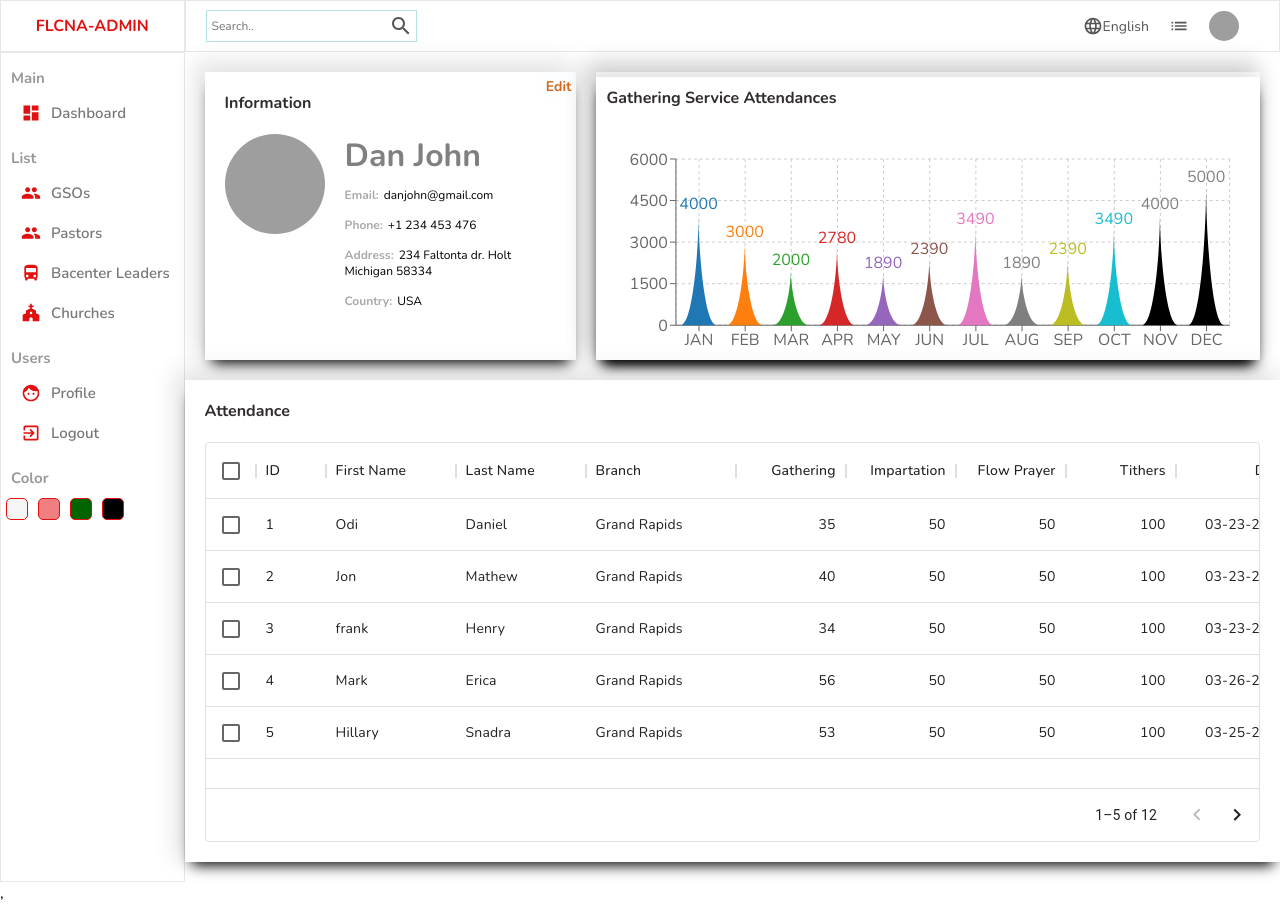
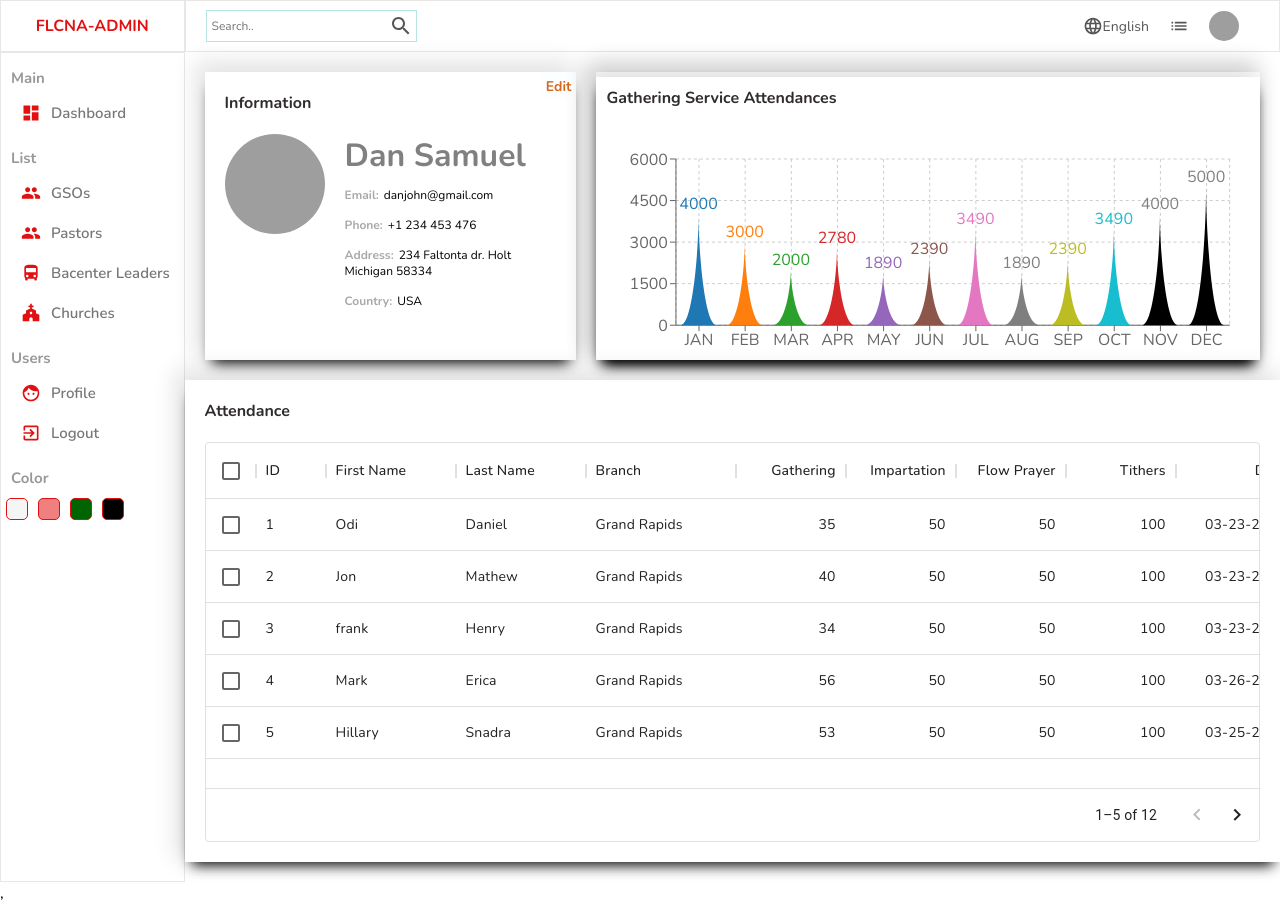
Before and after one commit to Danielion1/first_love_admin_app, a React (Create React App) app: page /users/1 in a window 1280 px wide. Built offline with nearby package versions, Linux system fonts and the light colour scheme; grey boxes are pictures that could not be loaded; a web font is replaced by a local one.

Commit message:
updated name

```diff
--- a/src/pages/single/Single.jsx
+++ b/src/pages/single/Single.jsx
@@ -17,7 +17,7 @@ export default function Single() {
             <div className="Item">
               <img src="https://stringfixer.com/files/27176728.jpg" className='itemImg' alt="" />
               <div className="details">
-                    <h1 className="itemTitle">Dan John</h1>
+                    <h1 className="itemTitle">Dan Samuel</h1>
                     <div className="detailItem">
                       <span className="itemKey">Email:</span>
                       <span className="itemValue">danjohn@gmail.com</span>
```
